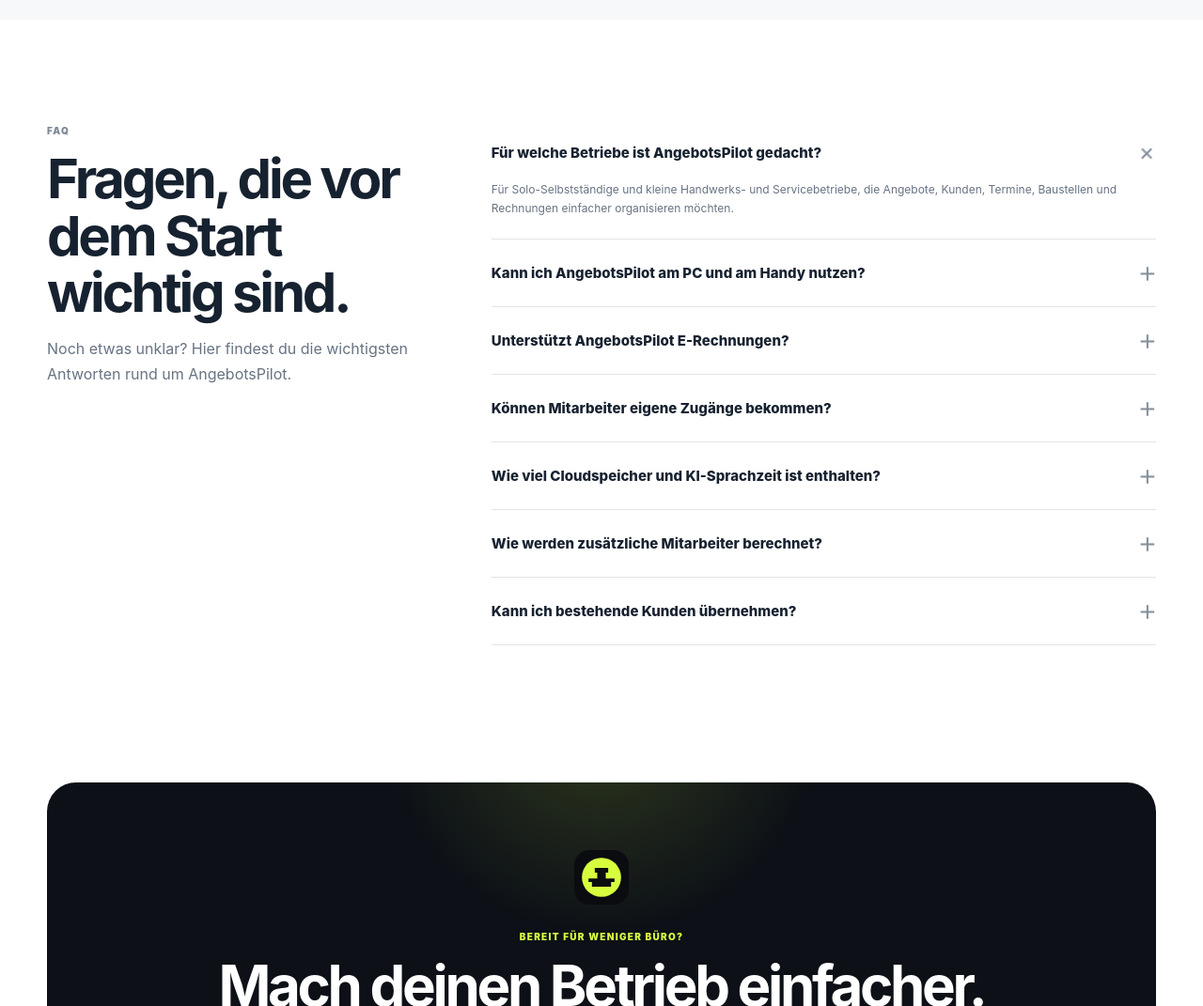
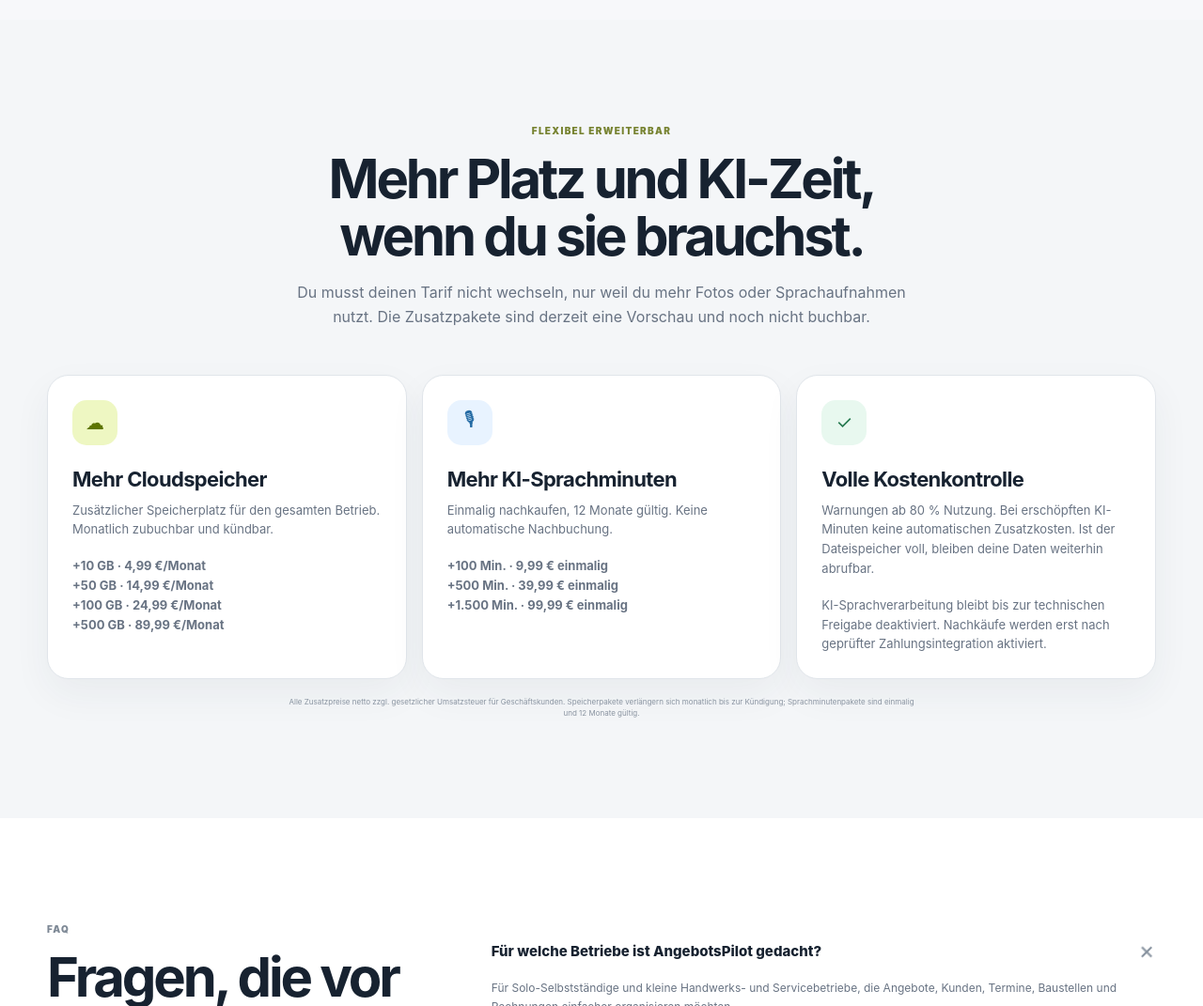
Before and after one commit to harunxaa-tech/beautybybellee, a website: page angebotspilot/index.html in a window 1280 px wide. Shown: the part 5260-6331 px from the top of the page at 94% size. Drawn offline with Linux system fonts and the light colour scheme.

Commit message:
Marketing 05: extra cloud storage and voice minute packs preview

```diff
--- a/angebotspilot/index.html
+++ b/angebotspilot/index.html
@@ -6,7 +6,7 @@
   <title>AngebotsPilot – Dein digitales Büro fürs Handwerk</title>
   <meta name="description" content="AngebotsPilot verbindet Angebote, Kunden, Baustellen, Rechnungen, E-Rechnungen, Kalender und Team in einer einfachen Betriebssoftware für Handwerk und Service.">
   <meta name="theme-color" content="#0a0c10">
-  <meta name="angebotspilot-marketing-version" content="04">
+  <meta name="angebotspilot-marketing-version" content="05">
   <meta name="robots" content="noindex,nofollow">
   <meta property="og:title" content="AngebotsPilot – Weniger Papierkram. Mehr Betrieb.">
   <meta property="og:description" content="Die einfache Betriebssoftware für Angebote, Kunden, Baustellen, Rechnungen und Team.">
@@ -201,6 +201,18 @@
       </div>
     </section>
 
+    <section class="section light-section" id="zusatzpakete">
+      <div class="shell">
+        <div class="section-head centered reveal"><span class="section-tag">FLEXIBEL ERWEITERBAR</span><h2>Mehr Platz und KI-Zeit, wenn du sie brauchst.</h2><p>Du musst deinen Tarif nicht wechseln, nur weil du mehr Fotos oder Sprachaufnahmen nutzt. Die Zusatzpakete sind derzeit eine Vorschau und noch nicht buchbar.</p></div>
+        <div class="benefit-grid">
+          <article class="benefit-card reveal"><div class="feature-icon lime">☁</div><h3>Mehr Cloudspeicher</h3><p>Zusätzlicher Speicherplatz für den gesamten Betrieb. Monatlich zubuchbar und kündbar.</p><p style="margin-top:18px"><strong>+10 GB · 4,99 €/Monat</strong></p><p><strong>+50 GB · 14,99 €/Monat</strong></p><p><strong>+100 GB · 24,99 €/Monat</strong></p><p><strong>+500 GB · 89,99 €/Monat</strong></p></article>
+          <article class="benefit-card reveal delay-1"><div class="feature-icon blue">🎙</div><h3>Mehr KI-Sprachminuten</h3><p>Einmalig nachkaufen, 12 Monate gültig. Keine automatische Nachbuchung.</p><p style="margin-top:18px"><strong>+100 Min. · 9,99 € einmalig</strong></p><p><strong>+500 Min. · 39,99 € einmalig</strong></p><p><strong>+1.500 Min. · 99,99 € einmalig</strong></p></article>
+          <article class="benefit-card reveal delay-2"><div class="feature-icon green">✓</div><h3>Volle Kostenkontrolle</h3><p>Warnungen ab 80 % Nutzung. Bei erschöpften KI-Minuten keine automatischen Zusatzkosten. Ist der Dateispeicher voll, bleiben deine Daten weiterhin abrufbar.</p><p style="margin-top:18px">KI-Sprachverarbeitung bleibt bis zur technischen Freigabe deaktiviert. Nachkäufe werden erst nach geprüfter Zahlungsintegration aktiviert.</p></article>
+        </div>
+        <p class="pricing-note" style="margin-top:18px">Alle Zusatzpreise netto zzgl. gesetzlicher Umsatzsteuer für Geschäftskunden. Speicherpakete verlängern sich monatlich bis zur Kündigung; Sprachminutenpakete sind einmalig und 12 Monate gültig.</p>
+      </div>
+    </section>
+
     <section class="section faq-section" id="faq">
       <div class="shell faq-grid">
         <div class="faq-copy reveal"><span class="section-tag">FAQ</span><h2>Fragen, die vor dem Start wichtig sind.</h2><p>Noch etwas unklar? Hier findest du die wichtigsten Antworten rund um AngebotsPilot.</p></div>
```
Also changed, not shown: marketing/index.html (+15 -3 lines).
